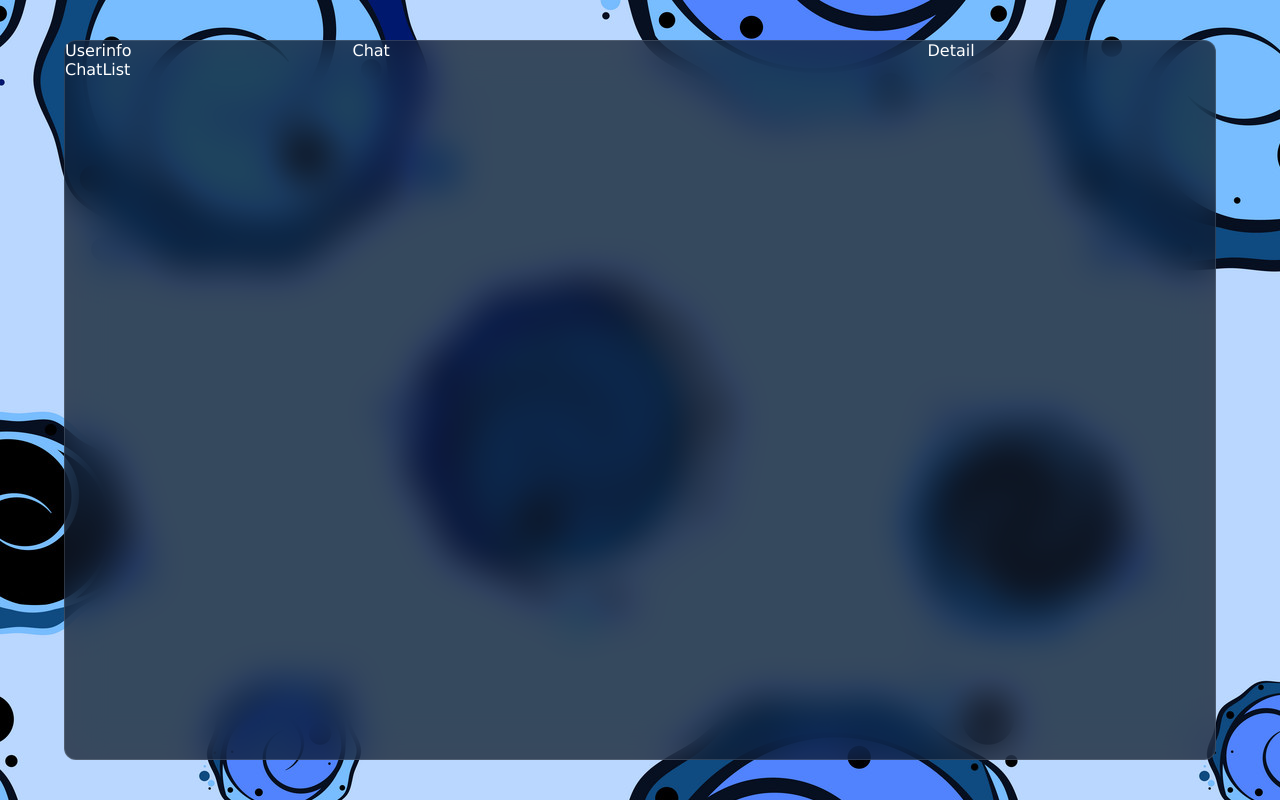
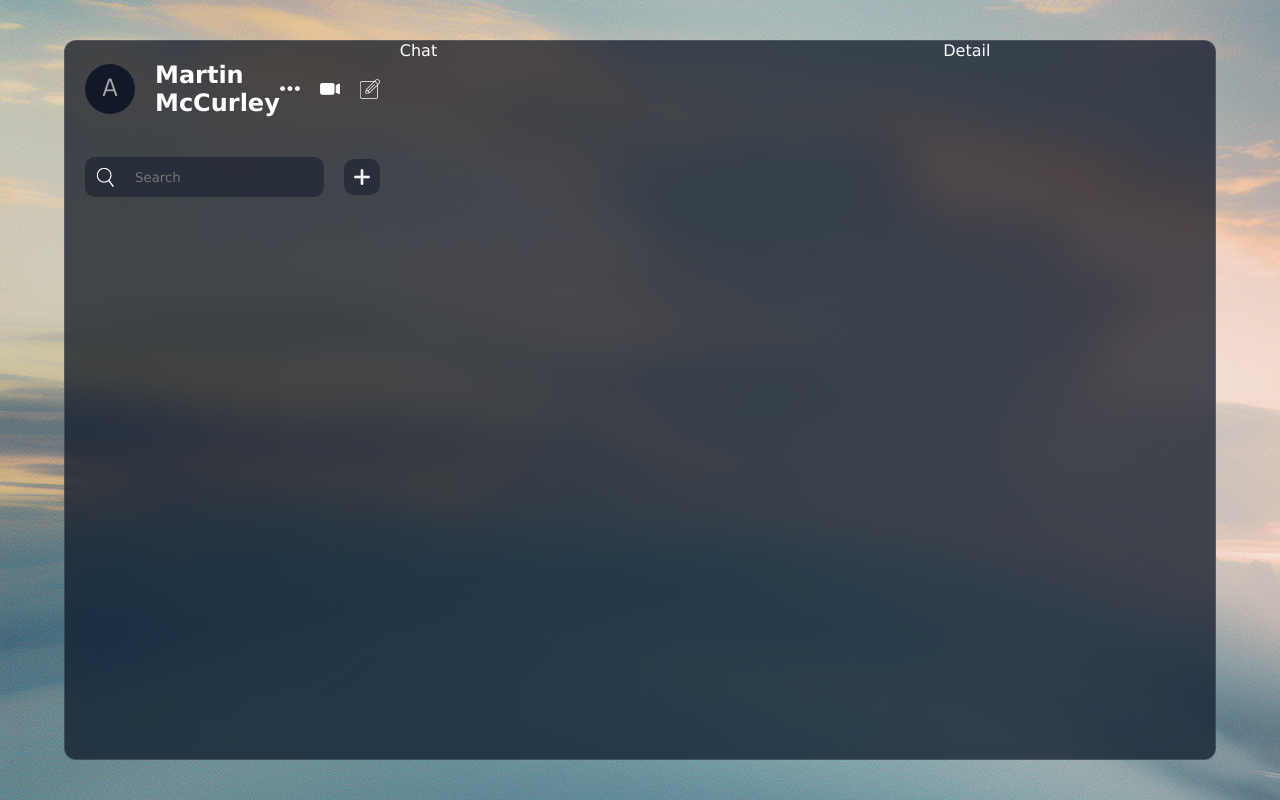
Before and after one commit to MMcUni/aichatapp, a React (Vite) app: page / in a window 1280 px wide. Built offline with nearby package versions, Linux system fonts and the light colour scheme.

Commit message:
profile avatar area formatting set

```diff
--- a/src/components/list/chatList/ChatList.jsx
+++ b/src/components/list/chatList/ChatList.jsx
@@ -1,9 +1,17 @@
-import './chatList.css'
+import './chatList.css';
 
 const ChatList = () => {
   return (
-    <div className='chatList'>ChatList</div>
-  )
+    <div className='chatList'>
+      <div className="search">
+        <div className="searchBar">
+          <img src="./search.png" alt="Search Icon" />
+          <input type="text" placeholder="Search" />
+        </div>
+        <img src="./plus.png" alt="Add Icon" className='add' />
+      </div>
+    </div>
+  );
 }
 
-export default ChatList
+export default ChatList;
--- a/src/components/list/chatList/chatList.css
+++ b/src/components/list/chatList/chatList.css
@@ -1,3 +1,42 @@
-.chatList{
+.chatList {
+    flex: 1;
+  }
 
-}
+  .chatList .search {
+    display: flex;
+    align-items: center;
+    gap: 20px;
+    padding: 20px;
+  }
+
+  .chatList .search .searchBar {
+    flex: 1;
+    background-color: rgba(17, 25, 40, 0.5);
+    display: flex;
+    align-items: center;
+    gap: 20px;
+    border-radius: 10px;
+    padding: 10px;
+  }
+
+  .chatList .search .searchBar input {
+    background-color: transparent;
+    border: none;
+    outline: none;
+    color: white;
+    flex: 1;
+  }
+
+  .chatList .search .searchBar img {
+    width: 20px;
+    height: 20px;
+  }
+
+  .chatList .search .add {
+    width: 36px;
+    height: 36px;
+    background-color: rgba(17, 25, 40, 0.5);
+    padding: 10px;
+    border-radius: 10px;
+    cursor: pointer;
+  }
--- a/src/components/list/userInfo/Userinfo.jsx
+++ b/src/components/list/userInfo/Userinfo.jsx
@@ -2,8 +2,18 @@
 
 const Userinfo = () => {
   return (
-    <div className='userinfo'>Userinfo</div>
-  )
-}
+    <div className="userInfo">
+      <div className="user">
+        <img src="./avatar.png" alt="Avatar" />
+        <h2>Martin McCurley</h2>
+      </div>
+      <div className="icons">
+        <img src="./more.png" alt="More" />
+        <img src="./video.png" alt="Video" />
+        <img src="./edit.png" alt="Edit" />
+      </div>
+    </div>
+  );
+};
 
-export default Userinfo
+export default Userinfo;
--- a/src/components/list/userInfo/userInfo.css
+++ b/src/components/list/userInfo/userInfo.css
@@ -1,3 +1,30 @@
-.userInfo{
+.userInfo {
+    padding: 20px;
+    display: flex;
+    align-items: center;
+    justify-content: space-between;
+}
 
+.user {
+    display: flex;
+    align-items: center;
+    gap: 20px;
 }
+
+.user img {
+    width: 50px;
+    height: 50px;
+    border-radius: 50%;
+    object-fit: cover;
+}
+
+.icons {
+    display: flex;
+    gap: 20px;
+}
+
+.icons img {
+    width: 20px;
+    height: 20px;
+    cursor: pointer;
+}
```
Also changed, not shown: public/bg.jpg.
